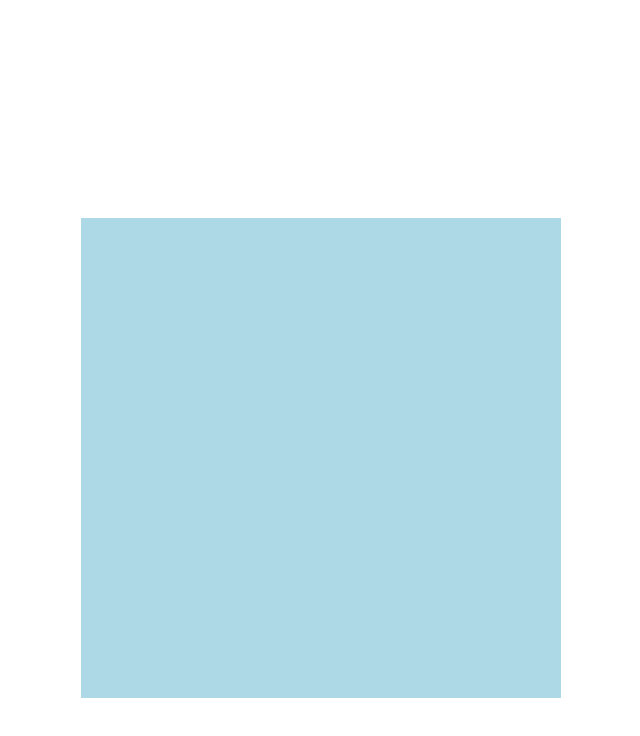
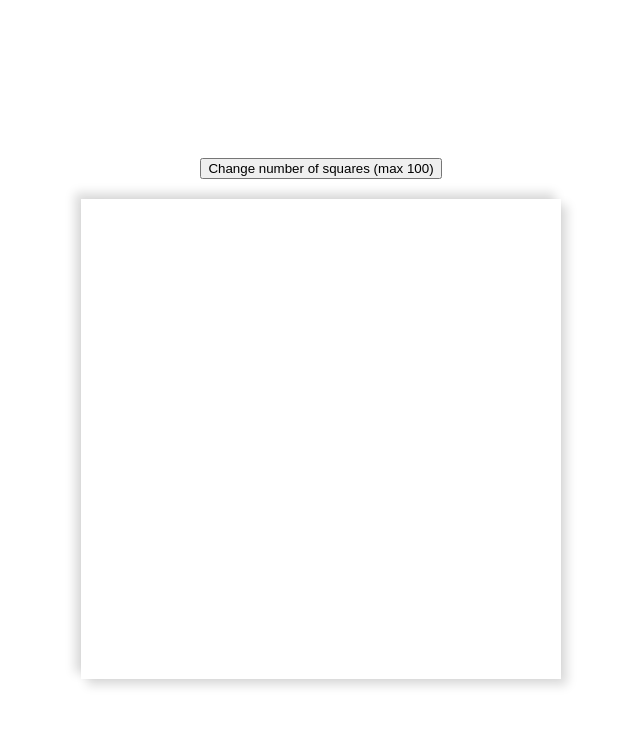
Before and after one commit to stefanIvasca/odin-etch-a-sketch, a plain HTML site: page index.html in a window 1280 px wide. Shown: the whole page, without its empty margins (319-959 px from the left). Drawn offline with Linux system fonts and the light colour scheme.

Commit message:
repair. Left: hover efect after number change

```diff
--- a/index.html
+++ b/index.html
@@ -9,8 +9,8 @@
     <script src="myJS.js" defer></script>
 </head>
 <body>
+    <div><button id="changeButton">Change number of squares (max 100)</button></div>
     <div id="container">
-
     </div>
 </body>
 </html>
--- a/myJS.js
+++ b/myJS.js
@@ -1,10 +1,62 @@
+
+//creare buton ok
+//la apasare buton, apare prompt si ia valoarea trecuta
+//o memoreaza in user choice ok
+//max numar 100 ok
+//resetare container inainte de a se shimba nr ok
+//width si height fiecare div la 480/userChooice ok
+//mai e de facut sa se faca pentru fiecare div column
+
 let container=document.querySelector("#container");
+const changeButton=document.querySelector('#changeButton');
+let userChoice=16;
 
-for (let i=0; i<256; i++){
-    let gridDiv=document.createElement('div');
-    gridDiv.className='gridDiv';
-    gridDiv.style.backgroundColor='lightblue';
-    gridDiv.style.height='30px';
-    gridDiv.style.width='30px';
-    container.appendChild(gridDiv);
+changeButton.style.margin='20px';
+container.style.boxShadow='6px 6px 10px rgba(0,0,0,0.15), -6px -6px 10px rgba(0,0,0,0.15)';
+
+changeButton.addEventListener('click', function(){
+    userChoice= + prompt('Please select a number up to 100');
+    container.innerHTML='';
+    if (userChoice>=100){
+        alert('to big of a number');
+        userChoice= + prompt('Please select a number up to 100');
+    }
+    console.log(userChoice);
+    createGridRow();
+    colorHover();
+})
+
+let gridCell;
+
+function createGridRow(){
+    let gridDivRow;
+    for (let i=0; i<userChoice; i++){
+        gridDivRow=document.createElement('div');
+        gridDivRow.style.height=`${480/userChoice}px`;
+        gridDivRow.className='gridDivRow';
+        gridDivRow.style.display='flex';
+        gridDivRow.style.backgroundColor='white';
+        container.appendChild(gridDivRow);
+        for (let j=0; j<userChoice; j++){
+            gridCell=document.createElement('div');
+            gridCell.style.width=`${480/userChoice}px`;
+            gridCell.className='gridCell';
+            gridCell.style.backgroundColor='white';
+            gridDivRow.appendChild(gridCell);
+        }
+    }
+    }
+
+createGridRow();
+
+const allCells=document.querySelectorAll('div.gridCell');
+
+function colorHover(){
+    allCells.forEach(function(item){
+        item.addEventListener('mouseover', function(){
+            item.style.backgroundColor='black';
+        })
+    })
 }
+
+colorHover();
--- a/myStyle.css
+++ b/myStyle.css
@@ -1,5 +1,6 @@
 body{
-    height: 900px;
+    flex-direction: column;
+    height: 800px;
     display: flex;
     justify-content: center;
     align-items: center;
@@ -7,8 +8,6 @@ body{
 
 #container{
     background-color: antiquewhite;
-    display: grid;
-    grid-template-columns: 1fr 1fr 1fr 1fr 1fr 1fr 1fr 1fr 1fr 1fr 1fr 1fr 1fr 1fr 1fr 1fr;
     width: 480px;
     height: 480px;
 }
```
